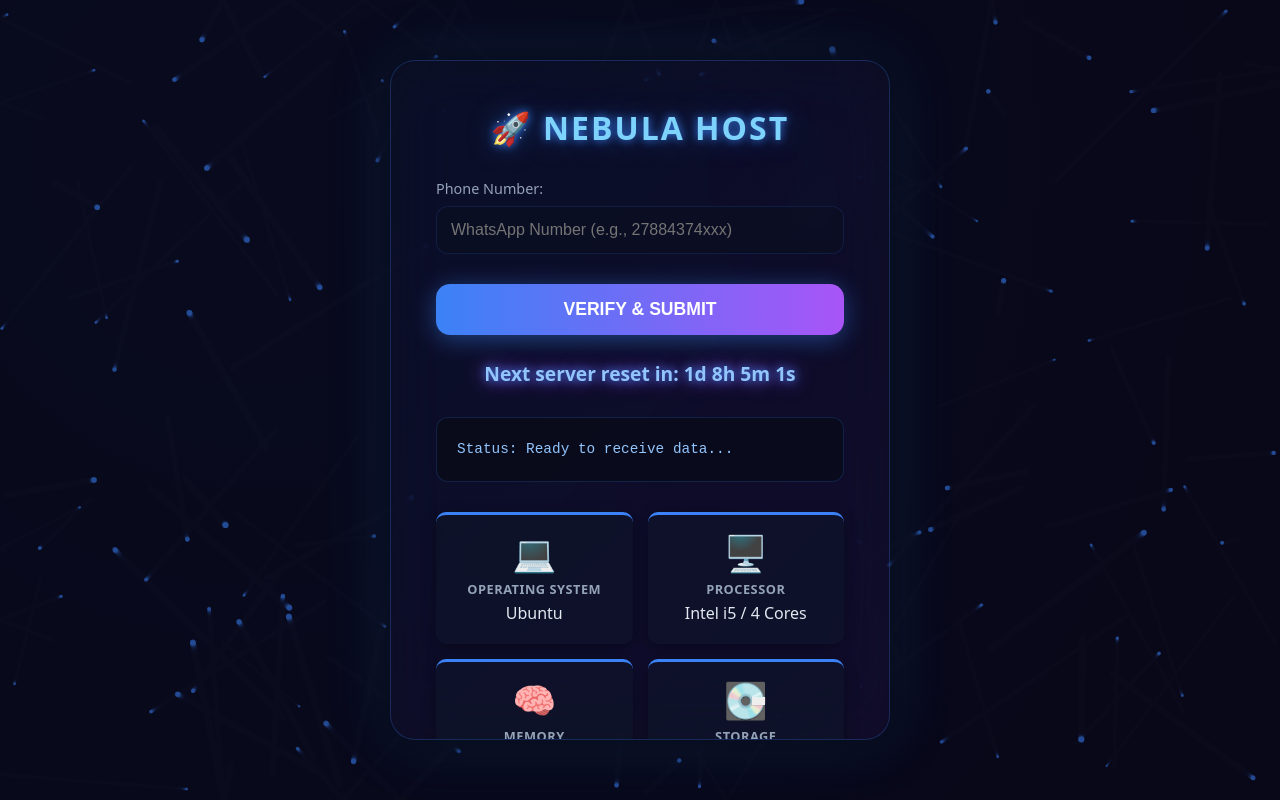
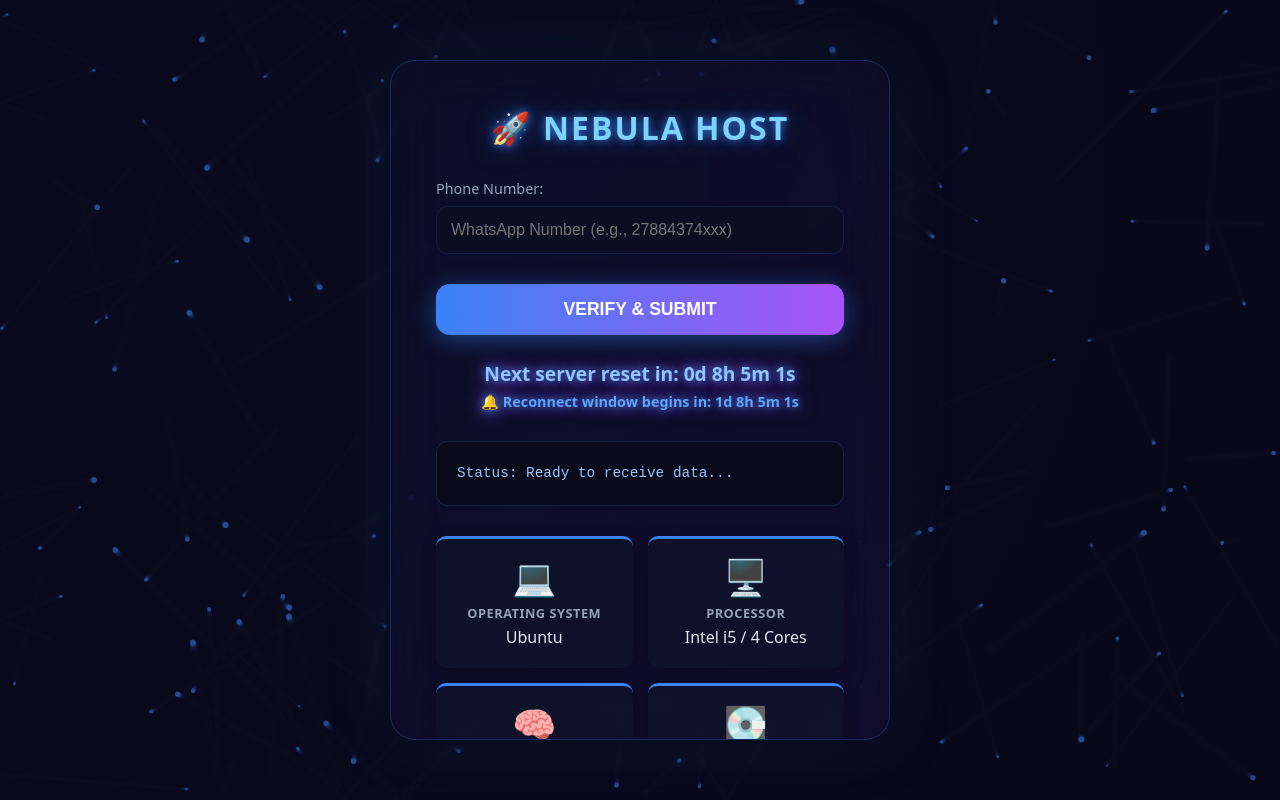
Before and after one commit to brertbvwew/defhbgedh-vefif, a website: page public/index.html in a window 1280 px wide. Drawn offline with Linux system fonts and the light colour scheme.

Commit message:
Update index.html

```diff
--- a/public/index.html
+++ b/public/index.html
@@ -361,7 +361,6 @@
       if (this.y < 0 || this.y > canvas.height) this.speedY *= -1;
     }
     draw() {
-      /* Updated particle color */
       ctx.fillStyle = "rgba(59, 130, 246, 0.7)";
       ctx.beginPath();
       ctx.arc(this.x, this.y, this.size, 0, Math.PI * 2);
@@ -375,7 +374,6 @@
   }
 
   function animateParticles() {
-    /* Updated background clear */
     ctx.fillStyle = "rgba(8, 10, 26, 0.25)";
     ctx.fillRect(0, 0, canvas.width, canvas.height);
     particles.forEach(p => { p.update(); p.draw(); });
@@ -391,30 +389,57 @@
     return new Date(now.getTime() + 2 * 60 * 60 * 1000); // Add 2 hours
   }
 
-  // === Countdown to next reset (for normal display) ===
+// === Countdown to Saturday (Reconnect) + Sunday (Reset) ===
 function startCountdown() {
   const timer = document.getElementById("timer");
+
+  // Add reconnect display below main countdown
+  const reconnectLine = document.createElement("div");
+  reconnectLine.id = "reconnectLine";
+  reconnectLine.style.marginTop = "5px";
+  reconnectLine.style.color = "#60a5fa";
+  reconnectLine.style.fontSize = "0.9rem";
+  timer.parentNode.appendChild(reconnectLine);
+
   function updateCountdown() {
     const now = getSASTDate();
-      const day = now.getDay();
-      const daysUntilNextSunday = day === 0 ? 7 : 7 - day;
+    const day = now.getDay(); // 0=Sun, 6=Sat
 
-      const nextSunday8pm = new Date(
+    // === Saturday 8PM (Reconnect) ===
+    let daysUntilSaturday = (7 - day + 7) % 7;
+    if (daysUntilSaturday === 0 && now.getHours() >= RESTART_HOUR_SAST)
+      daysUntilSaturday = 7; // next Saturday
+    const nextSaturday8pm = new Date(
       now.getFullYear(),
       now.getMonth(),
-        now.getDate() + daysUntilNextSunday,
+      now.getDate() + daysUntilSaturday,
       RESTART_HOUR_SAST,
       0,
       0
     );
 
-      const diff = nextSunday8pm - now;
-      if (diff <= 0) {
-        timer.textContent = "🔄 Restart in progress...";
-        return;
-      }
+    // === Sunday 8PM (Server Reset) ===
+    let daysUntilSunday = (0 - day + 6) % 6;
+    if (daysUntilSunday === 0 && now.getHours() >= RESTART_HOUR_SAST)
+      daysUntilSunday = 6; // next Sunday
+    const nextSunday8pm = new Date(
+      now.getFullYear(),
+      now.getMonth(),
+      now.getDate() + daysUntilSunday,
+      RESTART_HOUR_SAST,
+      0,
+      0
+    );
 
-      const totalSeconds = Math.floor(diff / 1000);
+    // === Time differences ===
+    const diffReconnect = nextSaturday8pm - now;
+    const diffReset = nextSunday8pm - now;
+
+    // --- RESET COUNTDOWN ---
+    if (diffReset <= 0) {
+      timer.textContent = "🔄 Server reset in progress...";
+    } else {
+      const totalSeconds = Math.floor(diffReset / 1000);
       const days = Math.floor(totalSeconds / 86400);
       const hours = Math.floor((totalSeconds % 86400) / 3600);
       const minutes = Math.floor((totalSeconds % 3600) / 60);
@@ -422,11 +447,32 @@
       timer.textContent = `${days}d ${hours}h ${minutes}m ${seconds}s`;
     }
 
+    // --- RECONNECT COUNTDOWN ---
+    if (diffReconnect <= 0 && diffReset > 0) {
+      reconnectLine.textContent =
+        "🔔 Reconnect window is now OPEN you can link your account before Sunday reset.";
+      reconnectLine.style.color = "#facc15"; // yellow highlight
+    } else if (diffReconnect > 0) {
+      const totalSeconds = Math.floor(diffReconnect / 1000);
+      const days = Math.floor(totalSeconds / 86400);
+      const hours = Math.floor((totalSeconds % 86400) / 3600);
+      const minutes = Math.floor((totalSeconds % 3600) / 60);
+      const seconds = totalSeconds % 60;
+      reconnectLine.textContent = `🔔 Reconnect window begins in: ${days}d ${hours}h ${minutes}m ${seconds}s`;
+      reconnectLine.style.color = "#60a5fa";
+    } else if (diffReset <= 0) {
+      reconnectLine.textContent =
+        "✅ Reconnect phase complete waiting for new cycle.";
+      reconnectLine.style.color = "#63e6be";
+    }
+  }
+
   updateCountdown();
   setInterval(updateCountdown, 1000);
 }
 
 startCountdown();
+
 
   // === Handle Free/Paid visibility ===
   const paidFields = document.getElementById("paidFields");
@@ -449,7 +495,7 @@
       const remaining = RESTART_DURATION_MINUTES * 60 - (minute * 60 + now.getSeconds());
       const mins = Math.floor(remaining / 60);
       const secs = remaining % 60;
-      output.textContent = `🛠️ Server restart — please come back after countdown.\nUnlocks in ${mins}m ${secs}s`;
+      output.textContent = `🛠️ Server restart please come back after countdown.\nUnlocks in ${mins}m ${secs}s`;
       output.style.color = "#fbbf24";
       countdown.textContent = `Restart ends in ${mins}m ${secs}s`;
     } else {
@@ -458,7 +504,6 @@
     }
   }
 
-  // Check every second
   setInterval(checkRestartWindow, 1000);
 
   // === Verify ===
@@ -503,7 +548,7 @@
 
       if (data.ok) {
         output.textContent = `✅ SUCCESS\nMode: ${IS_FREE ? "Free" : "Paid"}\nMessage: ${data.message || "Verified successfully."}`;
-        output.style.color = "#63e6be"; /* Kept success green */
+        output.style.color = "#63e6be";
       } else {
         output.textContent = `❌ FAILED\nReason: ${data.reason || data.error || "Unknown error"}`;
         output.style.color = "#f87171";
@@ -515,6 +560,7 @@
   }
 </script>
 
+
 </body>
 
 </html>
```
Lines whose indentation alone changed are shown as unchanged.
